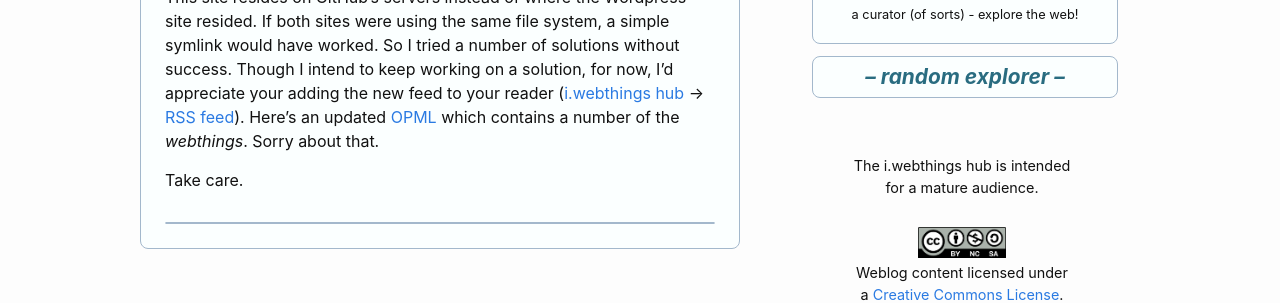
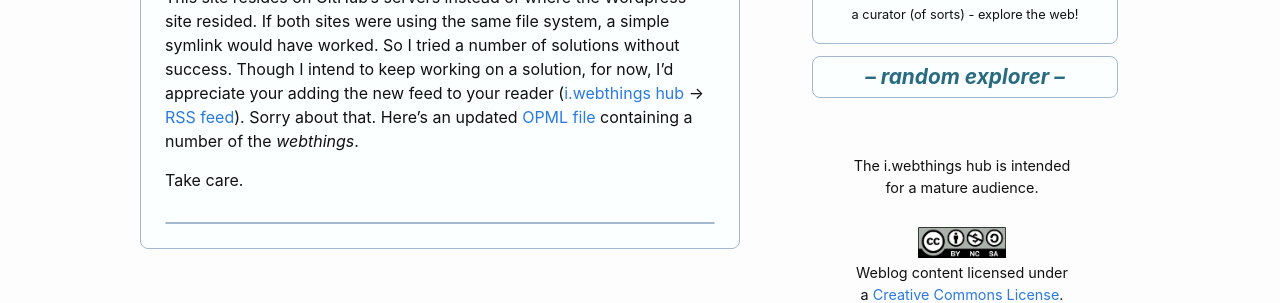
Before and after one commit to joejenett/i.webthings, a Jekyll site: the page built from _posts/2021-08-12-notes-on-the-makeover-and-feeds.md, in a window 1280 px wide. Shown: the part 574-877 px from the top of the page. Built offline with Jekyll 4.4.1, drawn with Linux system fonts in a browser that asks for light colours; comment, search, counter and statistics services are not loaded.

Commit message:
Update 2021-08-12-notes-on-the-makeover-and-feeds.md

```diff
--- a/_posts/2021-08-12-notes-on-the-makeover-and-feeds.md
+++ b/_posts/2021-08-12-notes-on-the-makeover-and-feeds.md
@@ -6,5 +6,5 @@ category: i-webthings
 slug: makeover-and-feeds
 ---
 <p>I expected the migration to hit me with a few gotchas after going live. I’ve spent the day resolving several minor issues but mostly trying to resolve an issue with redirecting feeds (which was not expected). Unfortunately, even though all permalinks are redirecting properly in the browser, including the feeds, I found that feed readers are not picking up the redirect.</p>
-<p>This site resides on GitHub’s servers instead of where the Wordpress site resided. If both sites were using the same file system, a simple symlink would have worked. So I tried a number of solutions without success. Though I intend to keep working on a solution, for now, I’d appreciate your adding the new feed to your reader (<a href="https://iwebthings.jenett.org/" title="">i.webthings hub</a> → <a href="https://iwebthings.jenett.org/feed.atom" title="">RSS feed</a>). Here’s an updated <a href="https://hub.iwebthings.com/iwt.opml" title="">OPML</a> which contains a number of the <em>webthings</em>. Sorry about that.</p>
+<p>This site resides on GitHub’s servers instead of where the Wordpress site resided. If both sites were using the same file system, a simple symlink would have worked. So I tried a number of solutions without success. Though I intend to keep working on a solution, for now, I’d appreciate your adding the new feed to your reader (<a href="https://iwebthings.jenett.org/" title="">i.webthings hub</a> → <a href="https://iwebthings.jenett.org/feed.atom" title="">RSS feed</a>). Sorry about that. Here’s an updated <a href="https://hub.iwebthings.com/iwt.opml" title="">OPML file</a> containing a number of the <em>webthings</em>.</p>
 <p>Take care.</p>
```
